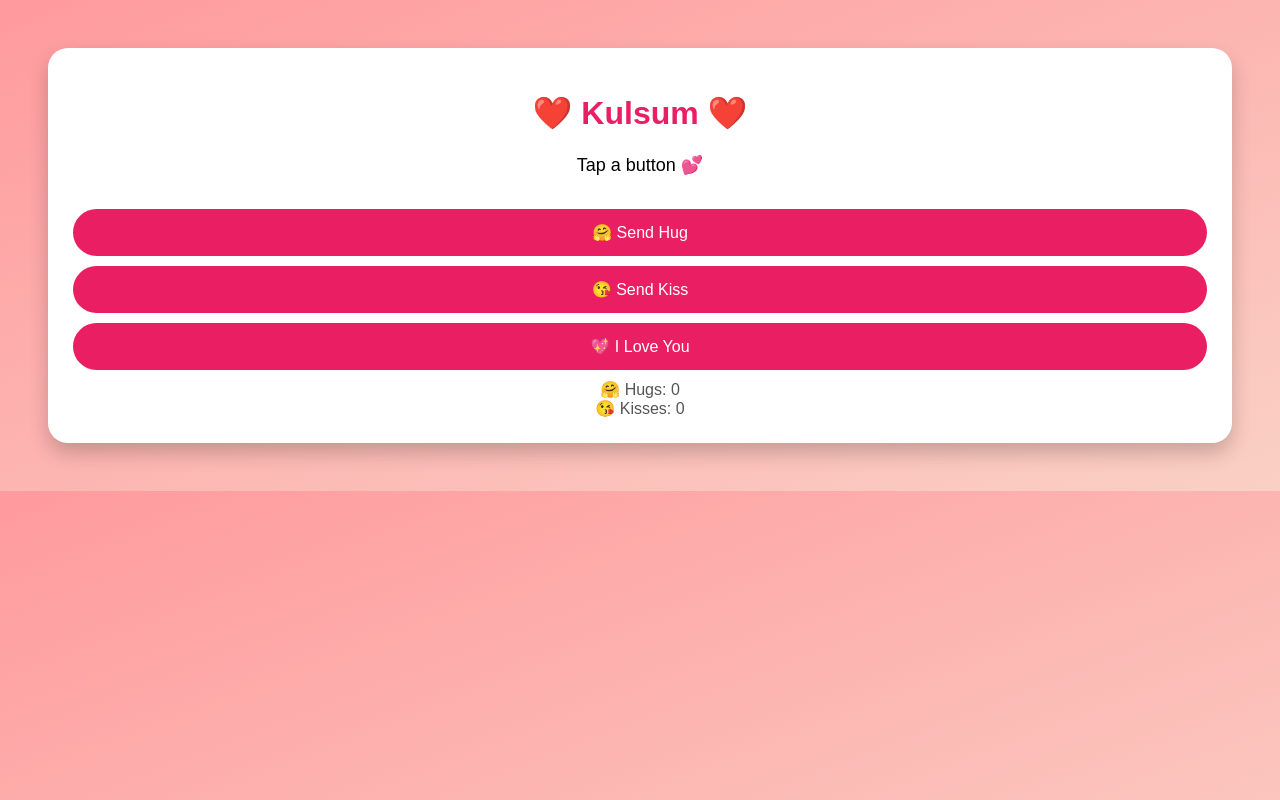
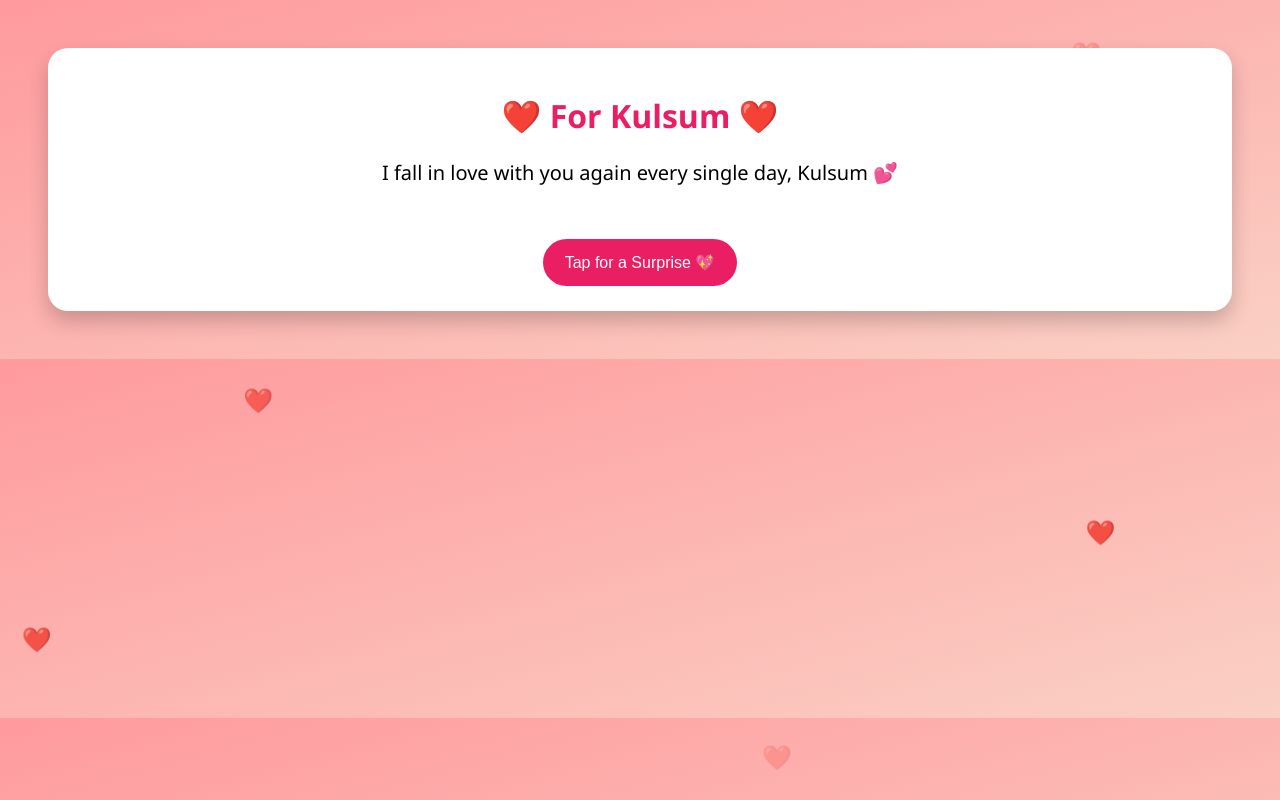
Before and after one commit to fahad3853/k, a Flask app: page / in a window 1280 px wide. Run offline with Flask 3, Linux system fonts and the light colour scheme.

Commit message:
Enhance index.html with animations and styles
Updated styling and added floating hearts animation.

```diff
--- a/templates/index.html
+++ b/templates/index.html
@@ -7,9 +7,10 @@
     <style>
         body {
             background: linear-gradient(to bottom right, #ff9a9e, #fad0c4);
-            font-family: Arial, sans-serif;
+            font-family: 'Segoe UI', sans-serif;
             text-align: center;
             padding: 40px;
+            overflow: hidden;
         }
 
         .card {
@@ -17,6 +18,9 @@
             padding: 25px;
             border-radius: 20px;
             box-shadow: 0 10px 20px rgba(0,0,0,0.2);
+            position: relative;
+            z-index: 2;
+            animation: pop 0.8s ease;
         }
 
         h1 {
@@ -24,73 +28,88 @@
         }
 
         .message {
-            font-size: 18px;
-            margin: 15px 0;
-            min-height: 40px;
+            font-size: 20px;
+            margin: 20px 0;
+            min-height: 60px;
         }
 
         button {
-            display: block;
-            width: 100%;
-            margin: 10px 0;
             background: #e91e63;
             color: white;
             border: none;
-            padding: 14px;
+            padding: 14px 22px;
             font-size: 16px;
             border-radius: 30px;
             cursor: pointer;
         }
 
-        .counter {
-            font-size: 16px;
-            color: #555;
-            margin-top: 10px;
+        /* Floating hearts */
+        .heart {
+            position: absolute;
+            bottom: -20px;
+            font-size: 24px;
+            animation: floatUp 6s linear infinite;
+            opacity: 0.7;
+        }
+
+        @keyframes floatUp {
+            0% { transform: translateY(0); opacity: 0; }
+            20% { opacity: 1; }
+            100% { transform: translateY(-120vh); opacity: 0; }
+        }
+
+        @keyframes pop {
+            from { transform: scale(0.8); opacity: 0; }
+            to { transform: scale(1); opacity: 1; }
         }
     </style>
 </head>
 
 <body>
 
+    <!-- Floating hearts container -->
+    <div id="hearts"></div>
+
     <div class="card">
-        <h1>❤️ Kulsum ❤️</h1>
-
-        <p class="message" id="message">
-            Tap a button 💕
-        </p>
-
-        <button onclick="sendHug()">🤗 Send Hug</button>
-        <button onclick="sendKiss()">😘 Send Kiss</button>
-        <button onclick="sendLove()">💖 I Love You</button>
-
-        <div class="counter">
-            🤗 Hugs: <span id="hugCount">0</span><br>
-            😘 Kisses: <span id="kissCount">0</span>
-        </div>
+        <h1>❤️ For Kulsum ❤️</h1>
+        <p class="message" id="message"></p>
+        <button onclick="showMessage()">Tap for a Surprise 💖</button>
     </div>
 
     <script>
-        let hugs = 0;
-        let kisses = 0;
+        const messageText = "{{ message }}";
+        let index = 0;
 
-        function sendHug() {
-            hugs++;
-            document.getElementById("hugCount").innerText = hugs;
-            document.getElementById("message").innerText =
-                "A warm hug just for you, Kulsum 🤗❤️";
+        function typeWriter() {
+            if (index < messageText.length) {
+                document.getElementById("message").innerHTML += messageText.charAt(index);
+                index++;
+                setTimeout(typeWriter, 50);
+            }
         }
 
-        function sendKiss() {
-            kisses++;
-            document.getElementById("kissCount").innerText = kisses;
-            document.getElementById("message").innerText =
-                "A sweet kiss sent to you, Kulsum 😘💕";
+        function showMessage() {
+            index = 0;
+            document.getElementById("message").innerHTML = "";
+            typeWriter();
         }
 
-        function sendLove() {
-            document.getElementById("message").innerText =
-                "Kulsum, no matter what… I choose you. Always 💖";
-        }
+        // Auto start typing
+        typeWriter();
+
+        // Create floating hearts
+        setInterval(() => {
+            const heart = document.createElement("div");
+            heart.className = "heart";
+            heart.innerHTML = "❤️";
+            heart.style.left = Math.random() * 100 + "vw";
+            heart.style.animationDuration = (Math.random() * 3 + 4) + "s";
+            document.body.appendChild(heart);
+
+            setTimeout(() => {
+                heart.remove();
+            }, 7000);
+        }, 800);
     </script>
 
 </body>
```
